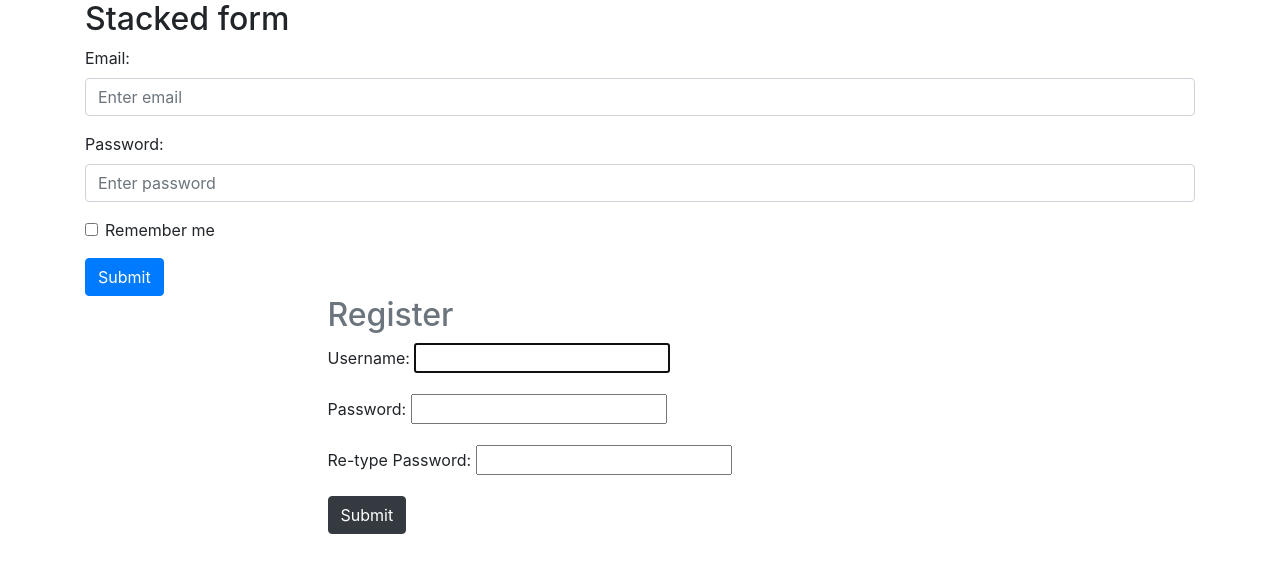
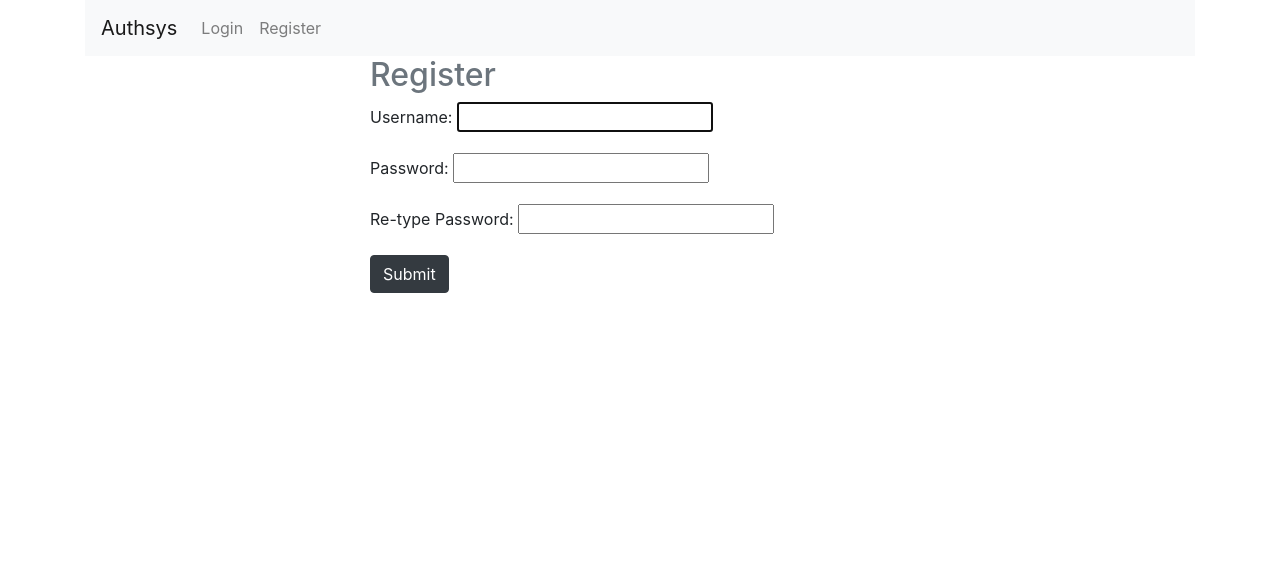
Before and after one commit to Lhxhlckvioxc/authentication, a Django app: page /auth/register/ in a window 1280 px wide. Shown: the top 573 px of the page. Run offline with Django 5.2, Linux system fonts and the light colour scheme.

Commit message:
middleware
Adding middleware, updating URLs and
altering views.

```diff
--- /dev/null
+++ b/acc/middlewares.py
@@ -0,0 +1,17 @@
+from django.shortcuts import redirect
+
+# ******* Authenticated *******
+def auth(view_function):
+    def wrapped_view(request,*args,**kwargs):
+        if request.user.is_authenticated == False:
+            return redirect('login')
+        return view_function(request,*args,**kwargs)
+    return wrapped_view
+
+# ******* Guest *******
+def guest(view_function):
+    def wrapped_view(request, *args, **kwargs):
+        if request.user.is_authenticated:
+            return redirect('dashboard')
+        return view_function(request, *args, **kwargs)
+    return wrapped_view
--- a/acc/templates/layouts/app.html
+++ b/acc/templates/layouts/app.html
@@ -12,28 +12,22 @@
 <body>
 
 <div class="container">
-  <h2>Stacked form</h2>
-  <form action="/action_page.php">
-    <div class="form-group">
-      <label for="email">Email:</label>
-      <input type="email" class="form-control" id="email" placeholder="Enter email" name="email">
+  <!-- Common header or navbar can go here -->
+  <nav class="navbar navbar-expand-lg navbar-light bg-light">
+    <a class="navbar-brand" href="/">Authsys</a>
+    <div class="collapse navbar-collapse">
+      <ul class="navbar-nav mr-auto">
+        <li class="nav-item"><a class="nav-link" href="{% url 'login' %}">Login</a></li>
+        <li class="nav-item"><a class="nav-link" href="{% url 'register' %}">Register</a></li>
+      </ul>
     </div>
-    <div class="form-group">
-      <label for="pwd">Password:</label>
-      <input type="password" class="form-control" id="pwd" placeholder="Enter password" name="pswd">
-    </div>
-    <div class="form-group form-check">
-      <label class="form-check-label">
-        <input class="form-check-input" type="checkbox" name="remember"> Remember me
-      </label>
-    </div>
-    <button type="submit" class="btn btn-primary">Submit</button>
-  </form>
+  </nav>
+
+  <!-- This block will be overridden by specific page content -->
+  {% block content %}
+  {% endblock %}
+
 </div>
-
-{% block content %}
-
-{% endblock %}
 
 </body>
 </html>
--- a/acc/urls.py
+++ b/acc/urls.py
@@ -2,6 +2,7 @@ from django.urls import path
 from . import views
 
 urlpatterns = [
+    path('', views.home_view, name='home'),
     path('register/',views.register_view,name='register'),
     path('login/',views.login_view,name='login'),
     path('logout/',views.logout_view,name='logout'),
--- a/acc/views.py
+++ b/acc/views.py
@@ -2,9 +2,11 @@ from django.shortcuts import render, redirect
 from django.contrib.auth.forms import UserCreationForm, AuthenticationForm
 from django.contrib.auth import login, logout
 from django.http import HttpResponse
+from .middlewares import auth, guest
 
 # Create your views here.
 
+@guest
 def register_view(request):
     if request.method == 'POST':
         form = UserCreationForm(request.POST)
@@ -17,6 +19,7 @@ def register_view(request):
 
     return render(request, 'auth/register.html', {'form': form})
 
+@guest
 def login_view(request):
     if request.method == 'POST':
         form = AuthenticationForm(request, data=request.POST)
@@ -29,9 +32,13 @@ def login_view(request):
 
     return render(request, 'auth/login.html', {'form': form})
 
+@auth
 def dashboard_view(request):
     return render(request, 'dashboard.html')
 
 def logout_view(request):
     logout(request)
     return redirect('login')
+
+def home_view(request):
+    return render(request, 'home.html')
--- a/authentication/urls.py
+++ b/authentication/urls.py
@@ -16,8 +16,10 @@ Including another URLconf
 """
 from django.contrib import admin
 from django.urls import path, include
+from acc import views
 
 urlpatterns = [
     path('admin/', admin.site.urls),
+    path('', views.home_view, name='home'),
     path('auth/',include('acc.urls'))
 ]
```
Also changed, not shown: acc/templates/home.html (added, +28 -0 lines), db.sqlite3.
